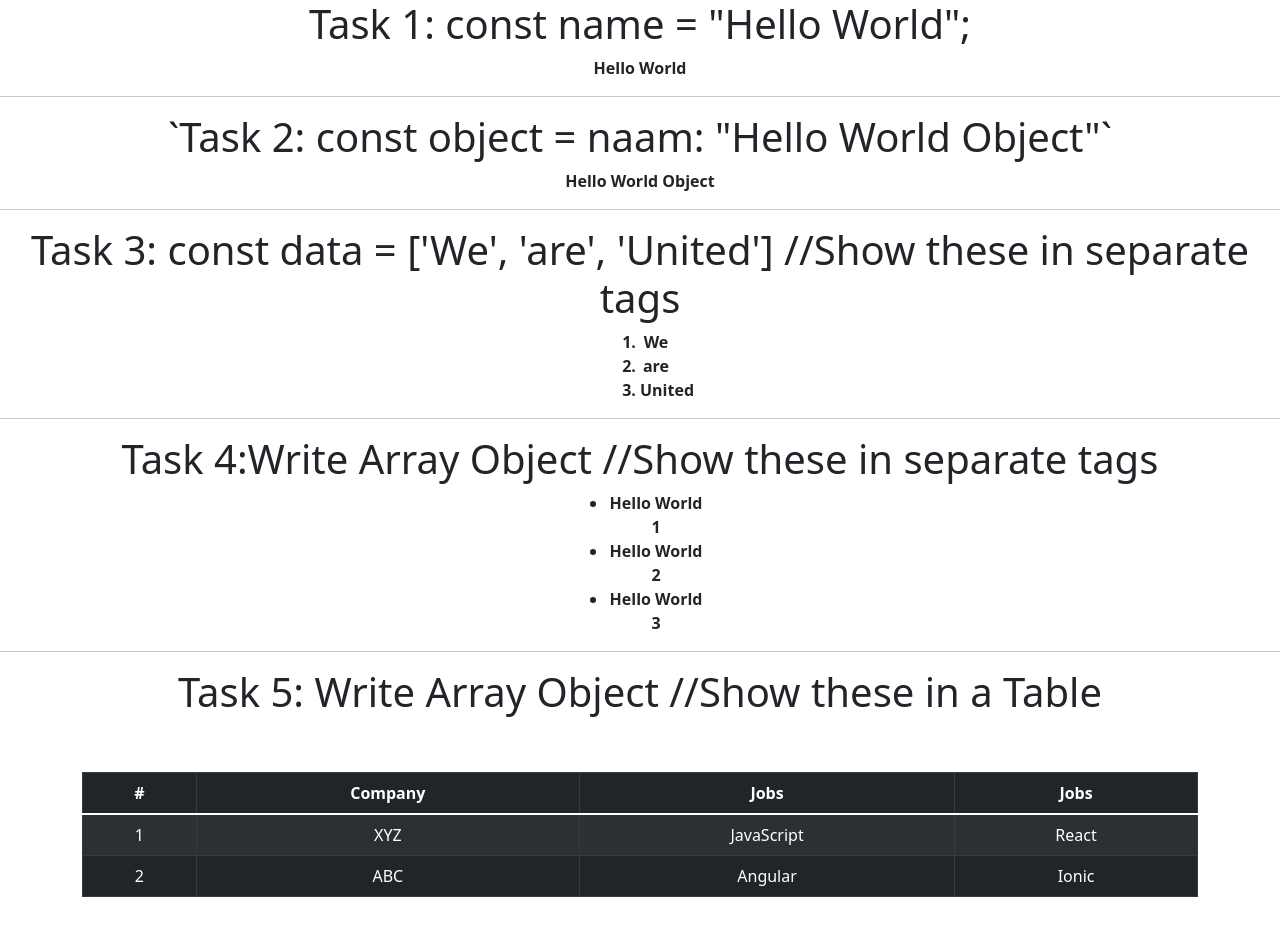
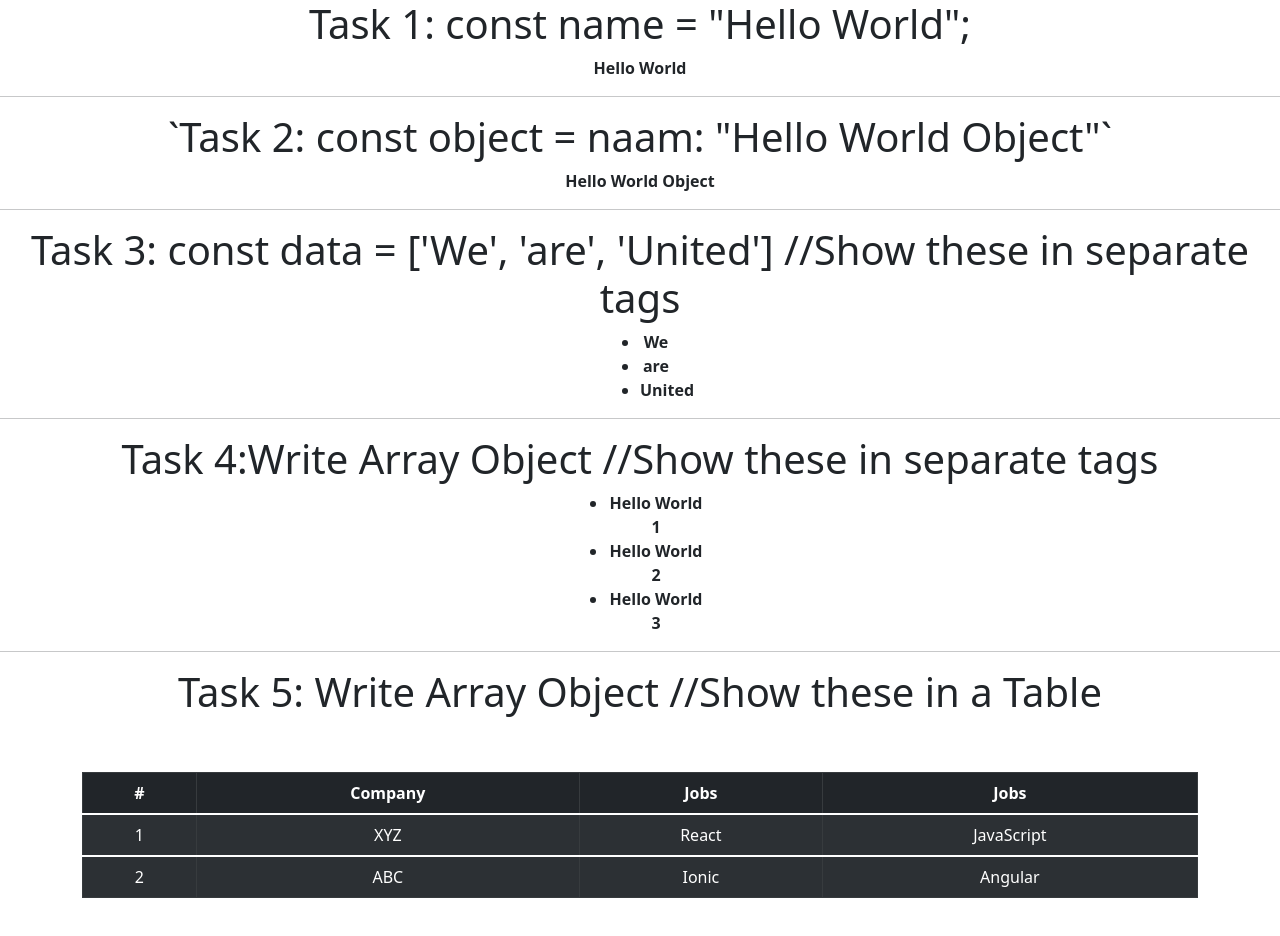
Before and after one commit to MuhammadUsamaHAroon/Expertizo-Course, a React (Create React App) app: page / in a window 1280 px wide. Shown: the top 936 px of the page. Built offline with nearby package versions, Linux system fonts and the light colour scheme.

Commit message:
Changes in Assigment-1

```diff
--- a/src/App.js
+++ b/src/App.js
@@ -3,37 +3,46 @@ import "bootstrap/dist/css/bootstrap.min.css";
 import { Table, Container } from "react-bootstrap";
 
 function App() {
-
-  {/* TASK 1  */}
+  {
+    /* TASK 1  */
+  }
 
   const txt = "Hello World";
   console.log(txt);
 
-{/* TASK 2  */}
+  {
+    /* TASK 2  */
+  }
 
   const obj = {
     naam: "Hello World Object",
   };
   console.log(obj.naamnaam);
 
-  {/* TASK 3  */}
+  {
+    /* TASK 3  */
+  }
 
   const arr = ["We", "are", "United"];
   console.log(arr[0] + " " + arr[1] + " " + arr[2]);
 
-  {/* TASK 4  */}
+  {
+    /* TASK 4  */
+  }
 
   const arrObj = [
-    { name: "Hello World 1" },
-    { name: "Hello World 2" },
-    { name: "Hello World 3" },
+    { name: "Hello World 1", id: 0 },
+    { name: "Hello World 2", id: 1 },
+    { name: "Hello World 3", id: 2 },
   ];
 
-  {/* TASK 5  */}
+  {
+    /* TASK 5  */
+  }
 
   const complex = [
-    { company: "XYZ", jobs: ["JavaScript", "React"] },
-    { company: "ABC", jobs: ["Angular", "Ionic"] },
+    { id: 0, company: "XYZ", jobs: ["JavaScript", "React"] },
+    { id: 1, company: "ABC", jobs: ["Angular", "Ionic"] },
   ];
   return (
     <div className="App">
@@ -59,39 +68,35 @@ function App() {
         Task 3: const data = ['We', 'are', 'United'] //Show these in separate
         tags
       </h1>
-      <ol style={{ width: "5%", margin: "auto" }}>
+      {arr.map((items, index) => {
+        return (
+          <ul style={{ width: "5%", margin: "auto" }} key={index}>
             <b>
-          <li>{arr[0]}</li>
+              <li>{items}</li>
             </b>
-        <b>
-          <li>{arr[1]}</li>
-        </b>
-        <b>
-          <li>{arr[2]}</li>
-        </b>
-      </ol>
+          </ul>
+        );
+      })}
       <hr />
 
       {/* TASK 4 */}
 
       <h1>Task 4:Write Array Object //Show these in separate tags</h1>
-      <ul style={{ width: "10%", margin: "auto" }}>
+      {arrObj.map((items) => {
+        return (
+          <ul style={{ width: "10%", margin: "auto" }} key={items.id}>
             <b>
-          <li>{arrObj[0].name}</li>
-        </b>
-        <b>
-          <li>{arrObj[1].name}</li>
-        </b>
-        <b>
-          <li>{arrObj[2].name}</li>
+              <li>{items.name}</li>
             </b>
           </ul>
+        );
+      })}
       <hr />
 
       {/* TASK 5 */}
-
       <h1>Task 5: Write Array Object //Show these in a Table</h1>
-      <br /><br/>
+      <br />
+      <br />
       <Container>
         <Table striped bordered hover variant="dark">
           <thead>
@@ -102,20 +107,18 @@ function App() {
               <th>Jobs</th>
             </tr>
           </thead>
-          <tbody>
+          {complex.map((items, index) => {
+            return (
+              <tbody key={items.id}>
                 <tr>
-              <td>1</td>
-              <td>{complex[0].company}</td>
-              <td>{complex[0].jobs[0]}</td>
-              <td>{complex[0].jobs[1]}</td>
-            </tr>
-            <tr>
-              <td>2</td>
-              <td>{complex[1].company}</td>
-              <td>{complex[1].jobs[0]}</td>
-              <td>{complex[1].jobs[1]}</td>
+                  <td>{index + 1}</td>
+                  <td>{items.company}</td>
+                  <td>{items.jobs.slice(1, 3)}</td>
+                  <td>{items.jobs.slice(0, 1)}</td>
                 </tr>
               </tbody>
+            );
+          })}
         </Table><br/><br/>
       </Container>
     </div>
```
Lines whose indentation alone changed are shown as unchanged.
